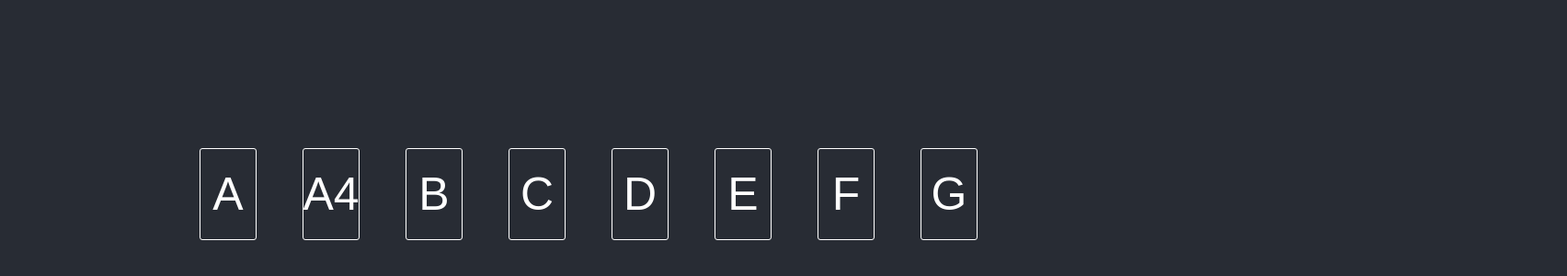
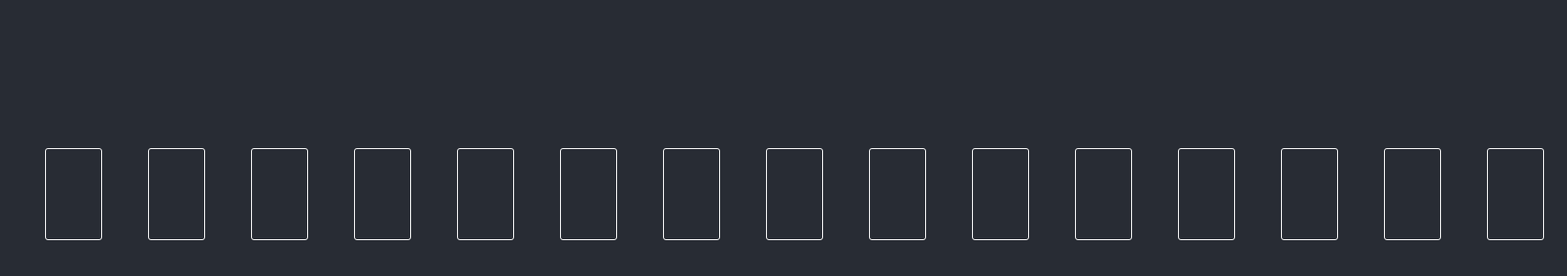
Before and after one commit to lcmoc/piano, a React (Create React App) app: page / in a window 1280 px wide. Shown: the part 64-364 px from the top of the page at 92% size, 1704 px wide, since content can reach past the window. Built offline with nearby package versions, Linux system fonts and the light colour scheme.

Commit message:
Createt Piano, notes are defined and playable

```diff
--- a/src/App.js
+++ b/src/App.js
@@ -1,12 +1,12 @@
 import './App.css';
 
-import PianoNotes from './Components/PianoNotes';
+import Piano from './Components/Piano';
 import React from 'react';
 
 function App() {
   return (
     <div className="App">
-      <PianoNotes />
+      <Piano />
     </div>
   );
 }
--- /dev/null
+++ b/src/Components/Piano/index.js
@@ -0,0 +1,129 @@
+import './styles.css';
+
+import React, { useEffect } from 'react';
+
+const KEY_NOTES = {
+  a: 'C',
+  q: 'C#',
+  s: 'D',
+  w: 'D#',
+  d: 'E',
+  e: 'E#',
+  f: 'F',
+  r: 'F#',
+  g: 'G',
+  c: 'A',
+  t: 'A#',
+  v: 'B',
+  h: 'C',
+  n: 'D',
+  j: 'E',
+  k: 'F',
+  l: 'G',
+  ö: 'A',
+  ä: 'B',
+};
+
+const OCTAVE_RATIOS = [
+  1, 1.059463094359, 1.122462048309, 1.1892071150027, 1.25992104989487,
+];
+const BASE_FREQUENCY = 440;
+
+const HALF_STEPS_FROM_A = {
+  C: -9,
+  'C#': -8,
+  D: -7,
+  'D#': -6,
+  E: -5,
+  F: -4,
+  'F#': -3,
+  G: -2,
+  'G#': -1,
+  A: 0,
+  'A#': 1,
+  B: 2,
+};
+
+const calculateNoteFrequency = (note, octave) => {
+  const halfSteps = octave - 4 + HALF_STEPS_FROM_A[note];
+  const frequency =
+    BASE_FREQUENCY * Math.pow(2, halfSteps / 12) * OCTAVE_RATIOS[octave];
+
+  return frequency;
+};
+
+const createAudio = () => {
+  const context = new (window.AudioContext || window.webkitAudioContext)();
+  const oscillator = context.createOscillator();
+  oscillator.type = 'sine';
+  const gainNode = context.createGain();
+  gainNode.connect(context.destination);
+
+  return [oscillator, gainNode];
+};
+
+const isAvailableKey = (pressedKey) => {
+  return Object.keys(KEY_NOTES).includes(pressedKey.toLocaleLowerCase());
+};
+
+const getOctave = (note) => {
+  const hasOctaveValue = note.length === 2;
+  const octaveNumber = parseInt(note.charAt(1));
+
+  return (hasOctaveValue && octaveNumber) || 0;
+};
+
+const PianoNotes = () => {
+  const stopSound = (oscillator) => {
+    oscillator.stop();
+  };
+
+  const makeSound = (pressedNote) => {
+    const [oscillator, gainNode] = createAudio();
+    const note = KEY_NOTES[pressedNote];
+    const noteChar = note.charAt(0);
+    const octave = getOctave(note);
+    oscillator.frequency.value = calculateNoteFrequency(noteChar, octave);
+    oscillator.connect(gainNode);
+    oscillator.start();
+
+    document.addEventListener('keyup', (event) => {
+      if (event.repeat) return;
+      isAvailableKey(event.key) && stopSound(oscillator);
+    });
+  };
+
+  useEffect(() => {
+    window.addEventListener('keydown', (event) => {
+      if (event.repeat) return;
+      const pressedKey = event.key;
+
+      isAvailableKey(pressedKey) && makeSound(pressedKey);
+      return () => {
+        window.removeEventListener(
+          'keydown',
+          isAvailableKey(pressedKey) && makeSound(pressedKey),
+        );
+      };
+    });
+  }, []);
+
+  return (
+    <div className="NoteContainer">
+      {Object.values(KEY_NOTES).map((note, index) => {
+        const keyboardKey = Object.keys(KEY_NOTES).find(
+          (key) => KEY_NOTES[key] === note,
+        );
+        return (
+          <button
+            className="Note"
+            key={`note-${note}-keyboardKey-${keyboardKey}-index-${index}`}
+            id={`note-${note}-keyboardKey-${keyboardKey}-index-${index}`}
+          ></button>
+        );
+      })}
+    </div>
+  );
+};
+
+export default PianoNotes;
--- /dev/null
+++ b/src/Components/Piano/styles.css
@@ -0,0 +1,24 @@
+.NoteContainer {
+    display: flex;
+    align-items: center;
+    justify-content: center;
+    flex-direction: row;
+    margin-top: 200px;
+}
+
+.Note {
+    padding: 30px;
+    border: 1px solid #ffffff;
+    color: #ffffff;
+    border-radius: 3px;
+    margin: 25px;
+    width: 20px;
+    height: 100px;
+    text-align: center;
+    font-size: 50px;
+    display: flex;
+    justify-content: center;
+    align-items: center;
+    cursor: default;
+    background-color: transparent;
+}
```
